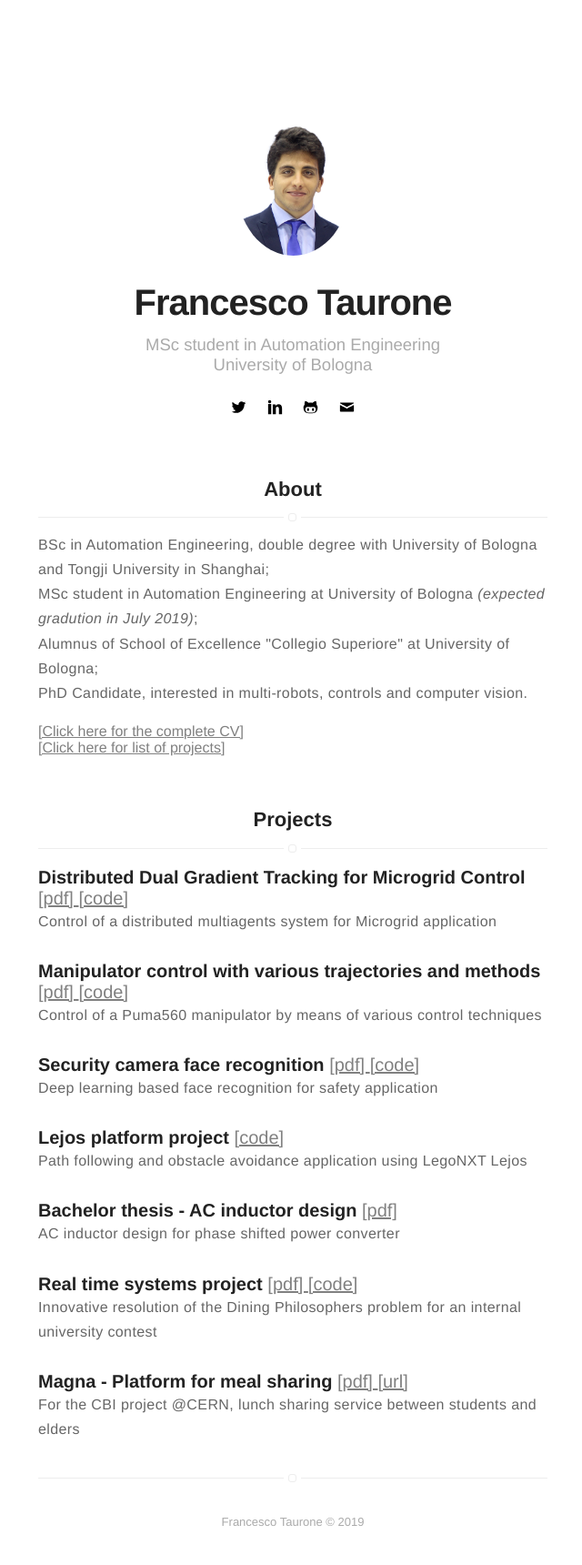
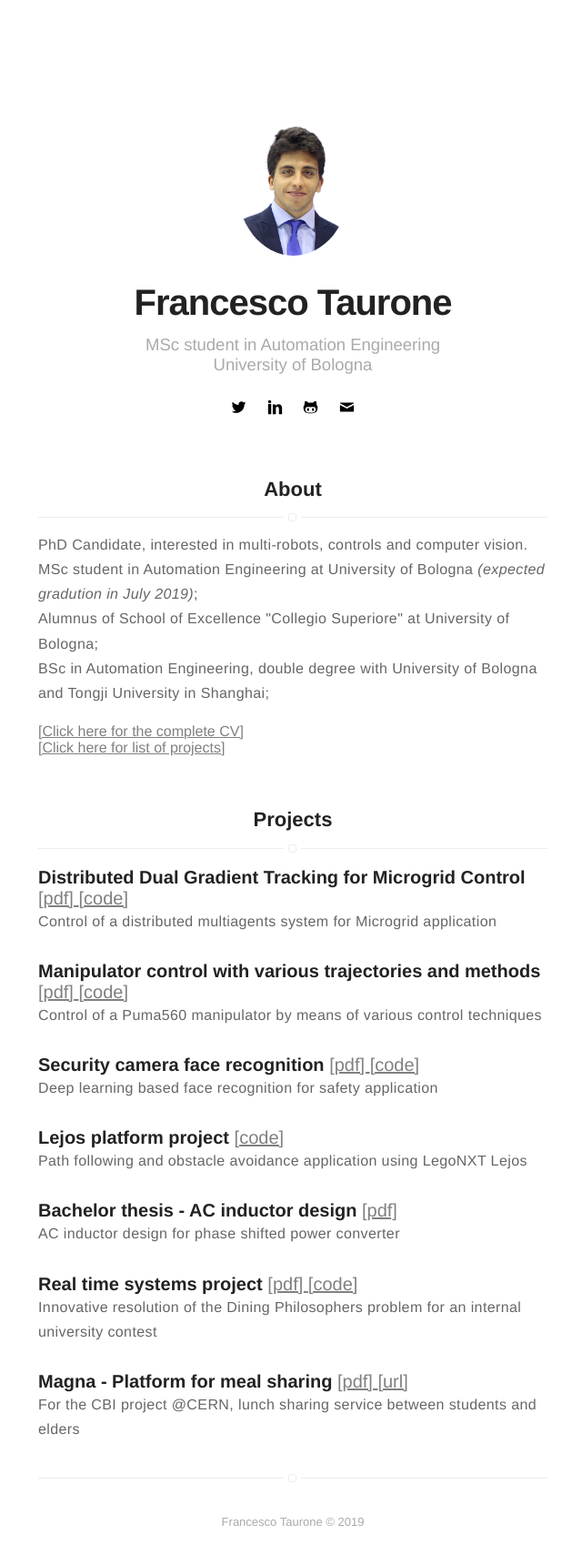
Before and after one commit to francescotaurone/francescotaurone.github.io, a Jekyll site: the page built from index.html, in a window 1280 px wide. Shown: the whole page at 91% size, without its empty margins (318-958 px from the left). Built offline with Jekyll 4.4.1, drawn with Linux system fonts in a browser that asks for light colours.

```diff
--- a/_includes/about.html
+++ b/_includes/about.html
@@ -1,8 +1,9 @@
 <p>
-  BSc in Automation Engineering, double degree with University of Bologna and Tongji University in Shanghai; <br>
+  PhD Candidate, interested in multi-robots, controls and computer vision. <br>
   MSc student in Automation Engineering at University of Bologna <i>(expected gradution in July 2019)</i>; <br>
   Alumnus of School of Excellence "Collegio Superiore" at University of Bologna; <br>
-  PhD Candidate, interested in multi-robots, controls and computer vision. <br>
+  BSc in Automation Engineering, double degree with University of Bologna and Tongji University in Shanghai; <br>
+
  </p>
 
   <a class="url"  href=" /documents/Curriculum_vitae_Francesco_Taurone_eng.pdf ">
```
